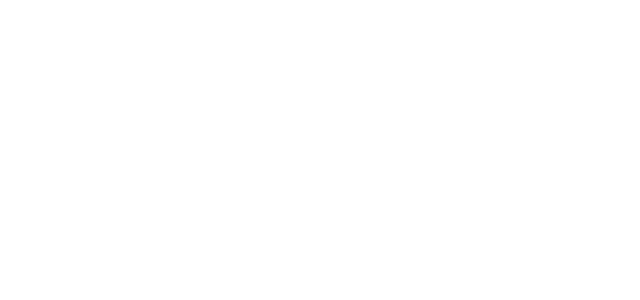
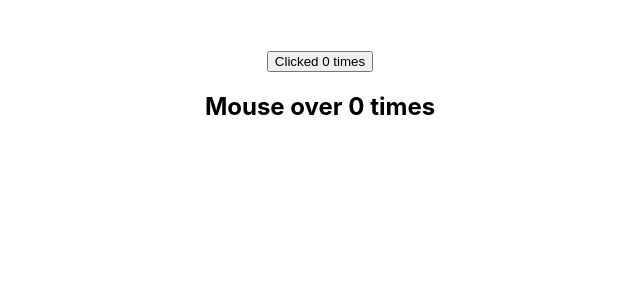
Before and after one commit to Attamjot/ReactAppAdvancedTopics, a React (Create React App) app: page / in a window 1280 px wide. Shown: the top 300 px of the page, without its empty margins (320-960 px from the left). Built offline with nearby package versions, Linux system fonts and the light colour scheme.

Commit message:
implementation of higher Order Component

```diff
--- a/src/App.css
+++ b/src/App.css
@@ -1,3 +1,4 @@
 .App {
   text-align: center;
+  padding-top: 50px;
 }
--- a/src/App.js
+++ b/src/App.js
@@ -1,10 +1,13 @@
 import React from 'react';
 import './App.css';
+import ClickCounter from './components/ClickCounter';
+import HoverCounter from './components/HoverCounter';
 
 function App() {
   return (
     <div className="App">
-
+      <ClickCounter />
+      <HoverCounter />
     </div>
   );
 }
--- /dev/null
+++ b/src/components/ClickCounter.js
@@ -0,0 +1,13 @@
+import React, { Component } from 'react';
+import withCounter from '../hoc/withCounter';
+
+class ClickCounter extends Component {
+    render() {
+        const { count, incrementCounter } = this.props;
+        return (
+            <button onClick={incrementCounter}>Clicked { count } times</button>
+        );
+    }
+}
+
+export default withCounter(ClickCounter);
--- /dev/null
+++ b/src/components/HoverCounter.js
@@ -0,0 +1,14 @@
+import React, { Component } from 'react'
+import withCounter from '../hoc/withCounter';
+
+
+class HoverCounter extends Component {
+    render() {
+        const { count, incrementCounter } = this.props
+        return (
+            <h2 onMouseOver={incrementCounter}> Mouse over {count} times </h2>
+        )
+    }
+}
+
+export default withCounter(HoverCounter);
--- /dev/null
+++ b/src/hoc/withCounter.js
@@ -0,0 +1,34 @@
+import React from 'react';
+
+const withCounter = (WrappedComponent) => {
+  class WithCounter extends React.Component {
+     constructor(props) {
+         super(props)
+
+         this.state = {
+            count: 0
+         }
+     }
+
+     incrementCounter = () => {
+         this.setState(previousState => {
+             return {count: previousState.count + 1};
+         });
+     }
+
+     render() {
+         const { count } = this.state;
+         return (
+            <WrappedComponent
+             count= {count}
+             incrementCounter={this.incrementCounter}
+             {...this.props}
+            />
+         );
+     }
+
+  }
+  return WithCounter;
+};
+
+export default withCounter;
--- a/src/index.js
+++ b/src/index.js
@@ -4,8 +4,7 @@
 import App from './App';
 
 ReactDOM.render(
-  <React.StrictMode>
-    <App />
-  </React.StrictMode>,
+  <App />
+  ,
   document.getElementById('root')
 );
```
